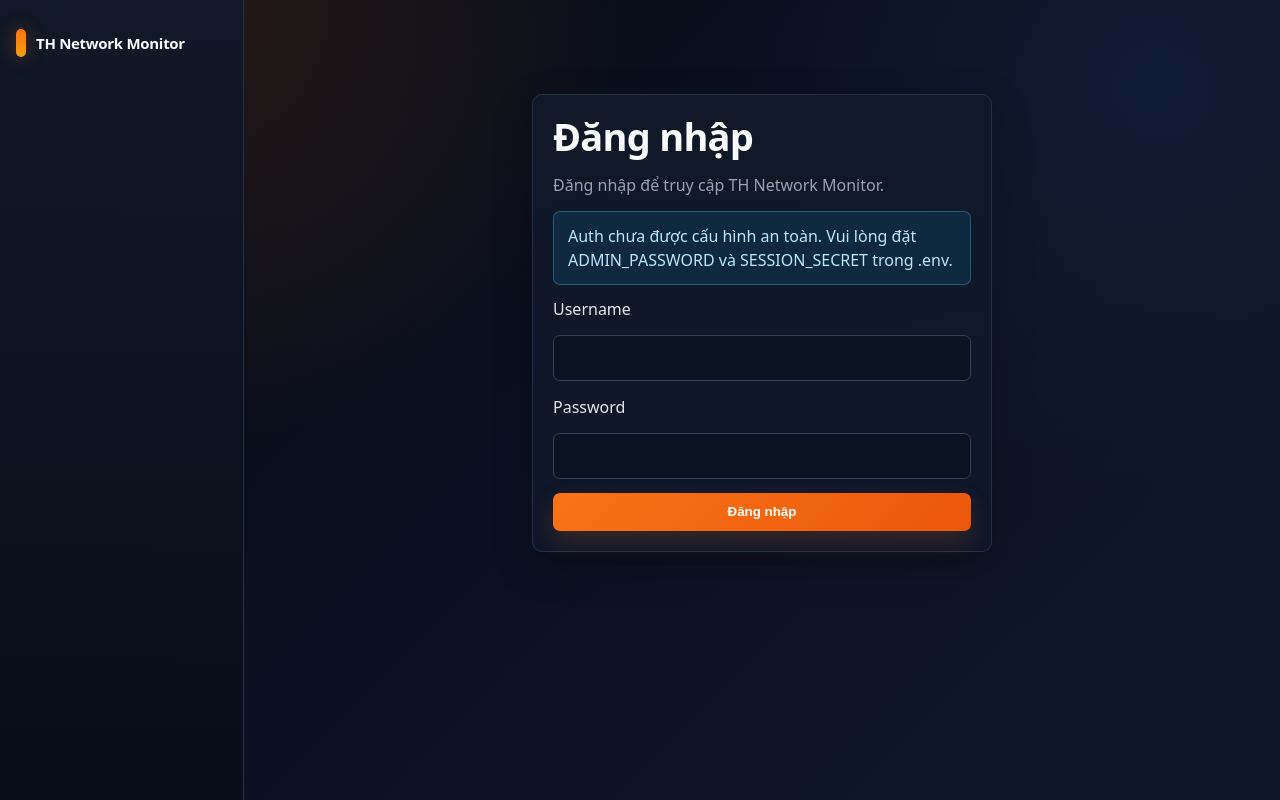
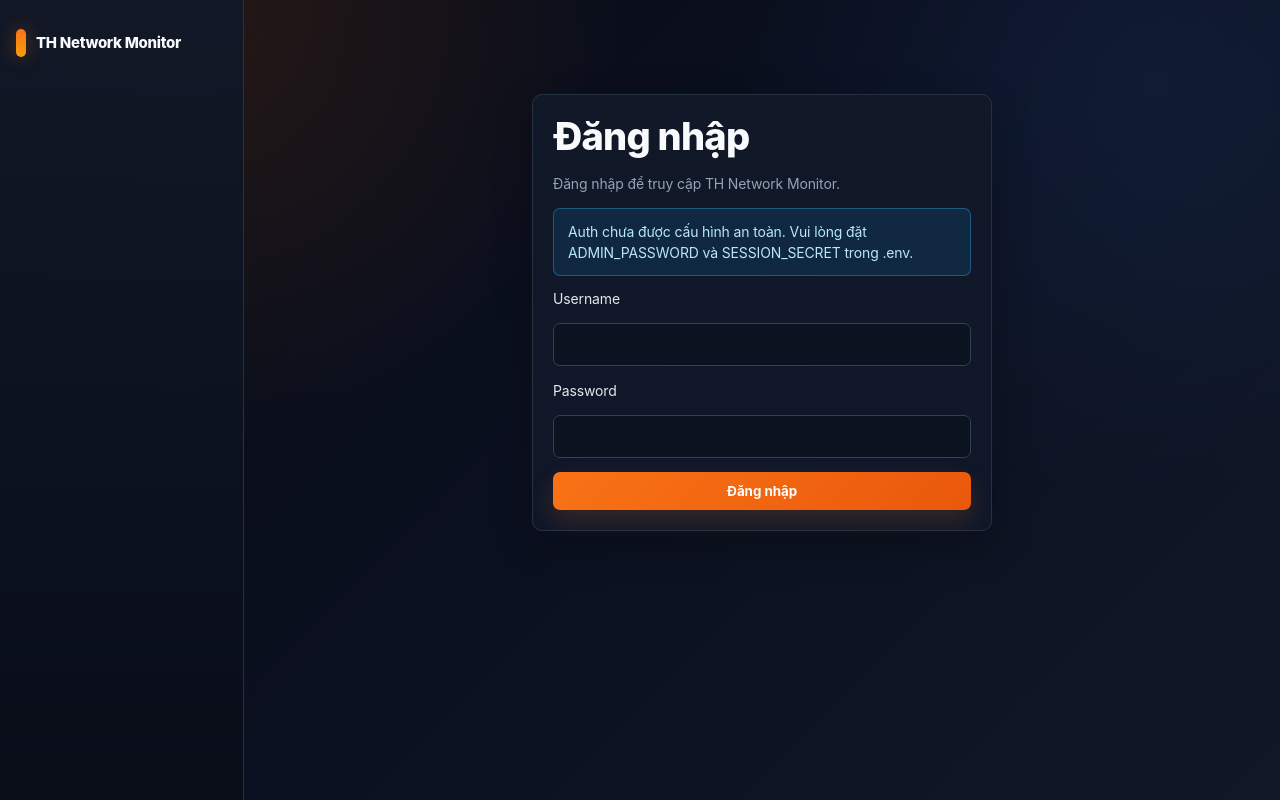
Before and after one commit to sangpham98/th-network-monitor, a FastAPI app: page /login in a window 1280 px wide. Run offline with FastAPI, Linux system fonts and the light colour scheme.

Commit message:
Refine dashboard table scrolling and ordering
Co-Authored-By: Claude Opus 4.8 <noreply@anthropic.com>

```diff
--- a/app/main.py
+++ b/app/main.py
@@ -210,7 +210,7 @@ def dashboard_incident_stores(db: Session, incident_type: str, range_start: date
             Incident.started_at < range_end,
             or_(Incident.ended_at.is_(None), Incident.ended_at > range_start),
         )
-        .order_by(Store.store_code)
+        .order_by(Incident.started_at.desc(), Store.store_code)
         .all()
     )
     seen = set()
--- a/web/static/app.css
+++ b/web/static/app.css
@@ -783,3 +783,111 @@ input:focus, select:focus, textarea:focus {
 .dashboard-incident-section .downtime-track {
   height: 14px;
 }
+
+/* Professional typography + scrollbars */
+:root {
+  --font-ui: Inter, ui-sans-serif, system-ui, -apple-system, BlinkMacSystemFont, "Segoe UI", sans-serif;
+  --font-mono: "JetBrains Mono", "SFMono-Regular", Consolas, "Liberation Mono", monospace;
+}
+
+html {
+  scrollbar-color: #475569 #0b1220;
+  scrollbar-width: thin;
+}
+
+*::-webkit-scrollbar {
+  width: 10px;
+  height: 10px;
+}
+
+*::-webkit-scrollbar-track {
+  background: #0b1220;
+  border-radius: 999px;
+}
+
+*::-webkit-scrollbar-thumb {
+  background: linear-gradient(180deg, #475569, #334155);
+  border: 2px solid #0b1220;
+  border-radius: 999px;
+}
+
+*::-webkit-scrollbar-thumb:hover {
+  background: linear-gradient(180deg, #64748b, #475569);
+}
+
+body {
+  font-family: var(--font-ui);
+  font-size: 14px;
+  letter-spacing: -.01em;
+  text-rendering: optimizeLegibility;
+  -webkit-font-smoothing: antialiased;
+  -moz-osx-font-smoothing: grayscale;
+}
+
+h1, h2, h3,
+.brand,
+.metric-label,
+th,
+.btn,
+.badge,
+.downtime-header {
+  font-family: var(--font-ui);
+}
+
+h1, h2 {
+  font-weight: 760;
+}
+
+th {
+  font-size: 11px;
+  letter-spacing: .06em;
+}
+
+td,
+input,
+select,
+textarea {
+  font-size: 13px;
+}
+
+.num,
+.metric-cell,
+.store-table td:nth-child(1),
+.store-table td:nth-child(7),
+.downtime-ticks,
+.monitor-bar {
+  font-family: var(--font-mono);
+  font-variant-numeric: tabular-nums;
+}
+
+.table-wrap,
+.dashboard-incident-section .table-wrap {
+  scrollbar-color: #475569 #0b1220;
+  scrollbar-width: thin;
+}
+
+.dashboard-incident-section .table-wrap::-webkit-scrollbar,
+.table-wrap::-webkit-scrollbar {
+  width: 9px;
+  height: 9px;
+}
+
+.dashboard-incident-section .table-wrap::-webkit-scrollbar-track,
+.table-wrap::-webkit-scrollbar-track {
+  background: rgba(15, 23, 42, .9);
+  border-radius: 999px;
+}
+
+.dashboard-incident-section .table-wrap::-webkit-scrollbar-thumb,
+.table-wrap::-webkit-scrollbar-thumb {
+  background: linear-gradient(180deg, #64748b, #334155);
+  border: 2px solid rgba(15, 23, 42, .9);
+  border-radius: 999px;
+}
+
+/* Keep dashboard Overall status on one line */
+.dashboard-incident-section .store-table th:nth-child(9),
+.dashboard-incident-section .store-table td:nth-child(9) {
+  white-space: nowrap;
+  min-width: 118px;
+}
--- a/web/templates/base.html
+++ b/web/templates/base.html
@@ -6,7 +6,7 @@
   <title>TH Network Monitor</title>
   <link rel="icon" href="data:,">
   {% if auto_refresh_seconds is defined %}<meta http-equiv="refresh" content="{{ auto_refresh_seconds }}">{% endif %}
-  <link rel="stylesheet" href="/static/app.css?v=20260530-dashboard-scroll">
+  <link rel="stylesheet" href="/static/app.css?v=20260531-dashboard-overall-nowrap">
 </head>
 <body>
   <div class="app-shell">
```
